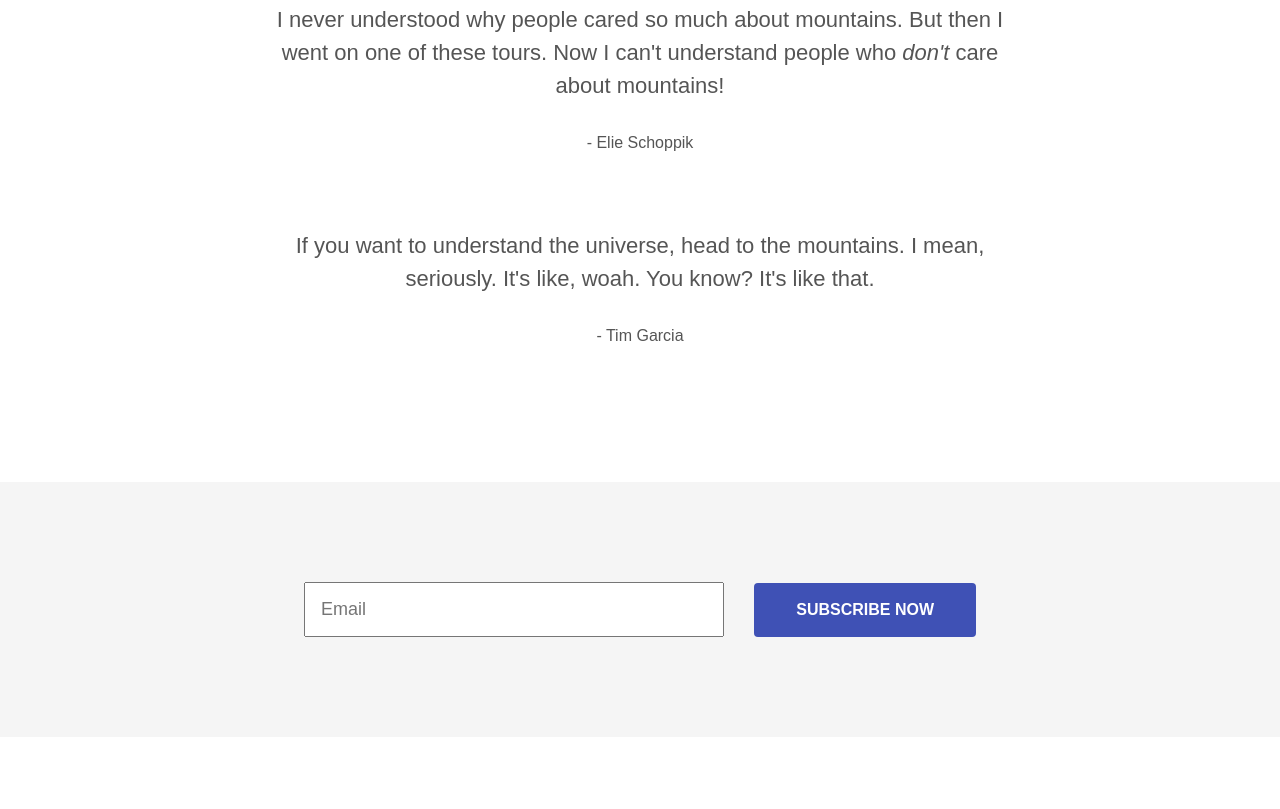
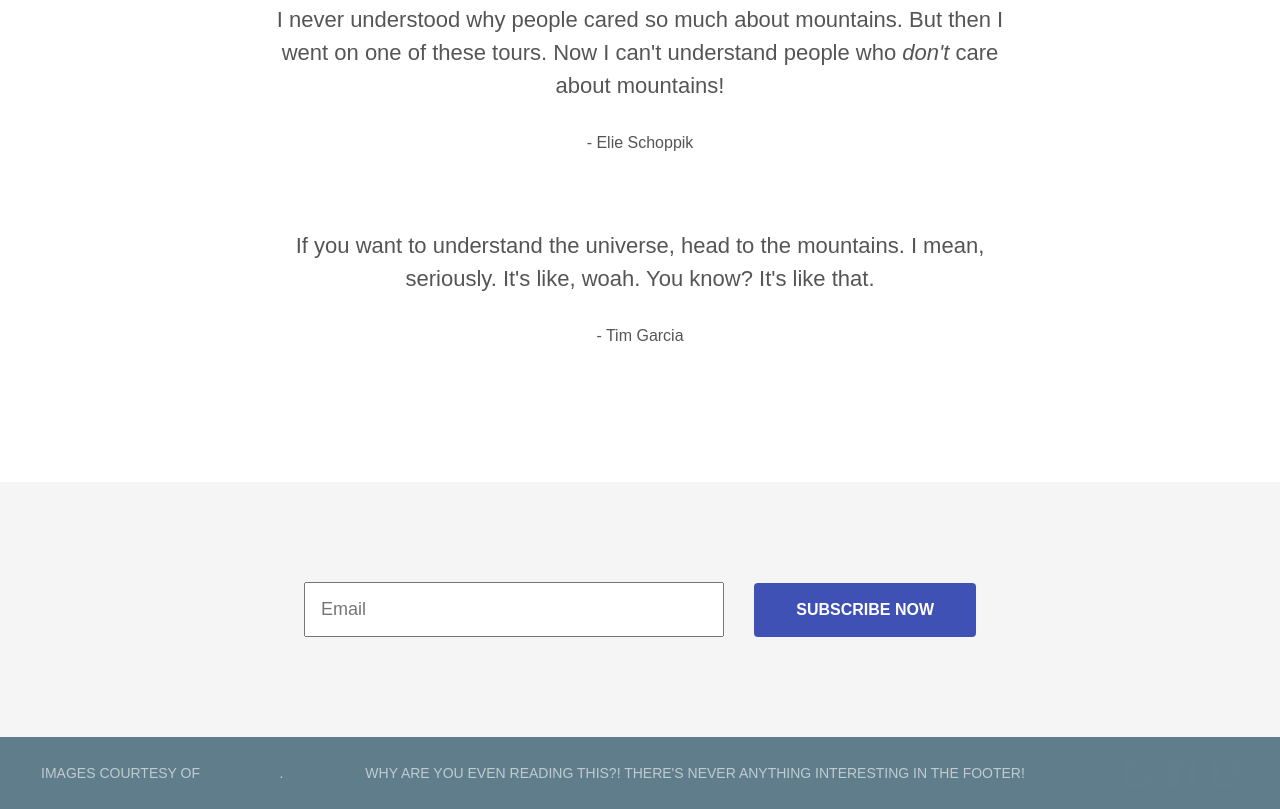
Before and after one commit to CyrilNtando/mountainTravel, a plain HTML site: page index.html in a window 1280 px wide. Shown: the part 3579-4388 px from the top of the page. Before the commit the page ends 4316 px from the top, so only its background shows below. Drawn offline with nearby package versions, Linux system fonts and the light colour scheme.

Commit message:
Completed footer

```diff
--- a/assets/css/styles.css
+++ b/assets/css/styles.css
@@ -203,3 +203,28 @@ header nav ul li{
   color: #555;
   flex: 1;
 }
+
+/* footer */
+footer{
+  display: flex;
+  align-items: center;;
+  justify-content: space-around;
+  background-color: #607d8b;
+  color: #fff;
+  padding: 20px 0;
+}
+
+footer ul{
+  display: flex;
+}
+
+footer ul li{
+  margin-left: 16px;
+}
+
+footer p{
+  text-transform: uppercase;
+  font-size: 14px;
+  opacity: 0.6;
+  align-self: center;
+}
--- a/index.html
+++ b/index.html
@@ -103,5 +103,14 @@
     </form>
 
   </section>
+  <footer>
+    <p>Images courtesy of <a href="http://unsplash.com/">unsplash</a>.</p>
+      <p>Why are you even reading this?! There's never anything interesting in the footer!</p>
+    <ul>
+      <li><a href="#"><i class="fab fa-twitter-square fa-2x"></i></a></li>
+      <li><a href="#"><i class="fab fa-facebook-square fa-2x"></i></a></li>
+      <li><a href="#"><i class="fab fa-snapchat-square fa-2x"></i></a></li>
+    </ul>
+  </footer>
 </body>
 </html>
```
